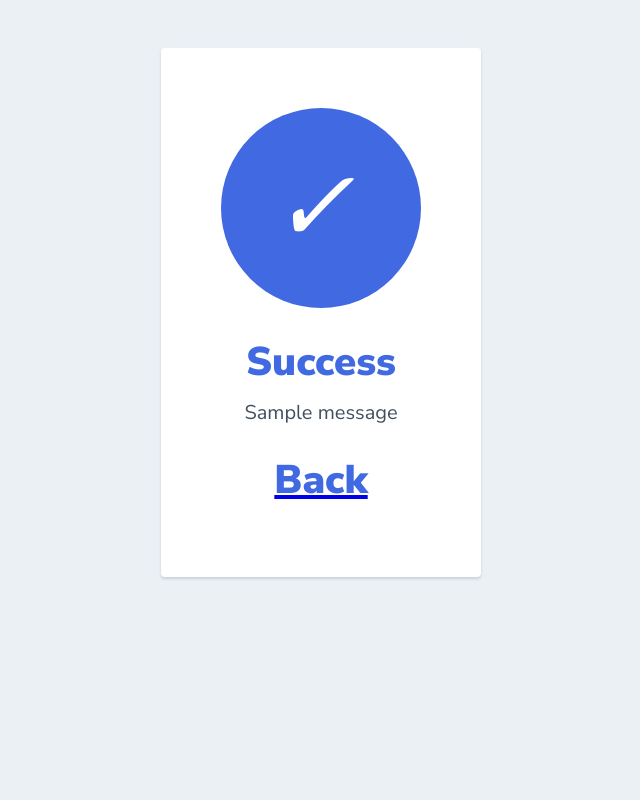
After one commit to godwinumosen/Tech_beatrice, a Django app: page /message/ in a window 1280 px wide. The commit adds this page. Shown: the whole page, without its empty margins (319-959 px from the left). Run offline with Django 5.2, Linux system fonts and the light colour scheme; one stand-in notice (Sample message) is shown.

Commit message:
contact page is been build

```diff
--- a/techbeatrice/urls.py
+++ b/techbeatrice/urls.py
@@ -9,4 +9,5 @@ urlpatterns = [
     path('article2/<int:pk>/', SecondTechbeatriceDetailViewArticleDetailView.as_view(), name="second_detail"),
     path('about/', views.AboutView, name='about'),
     path('contact/', views.ContactView, name='contact'),
+    path('message/', views.message, name='message'),
 ]
--- a/techbeatrice/views.py
+++ b/techbeatrice/views.py
@@ -66,5 +66,5 @@ def deus_magnus_whatsapp_message(request):
     context = {'whatsapp_link': techbeatrice_whatsapp_link}
     return render(request, 'techbeatrice_kwhatsapp_message.html', context)
 
-'''def message (request):
-    return render (request, 'techbeatrice/message.html', {})'''
+def message (request):
+    return render (request, 'techbeatrice/message.html', {})
--- a/templates/techbeatrice/contact.html
+++ b/templates/techbeatrice/contact.html
@@ -70,7 +70,8 @@
                 <div class="col-lg-8">
                     <div class="contact-form bg-secondary rounded p-5">
                         <div id="success"></div>
-                        <form name="sentMessage" id="contactForm">
+                        <form method="POST">
+                            {% csrf_token %}
                             <div class="control-group">
                                 <input name="message-name" type="text" class="form-control border-0 p-4" id="name" placeholder="Your Name" required="required"  />
                                 <p class="help-block text-danger"></p>
--- /dev/null
+++ b/templates/techbeatrice/message.html
@@ -0,0 +1,54 @@
+<html>
+  <head>
+    <link href="https://fonts.googleapis.com/css?family=Nunito+Sans:400,400i,700,900&display=swap" rel="stylesheet">
+  </head>
+    <style>
+      body {
+        text-align: center;
+        padding: 40px 0;
+        background: #EBF0F5;
+      }
+        h1 {
+          color: #4169E1;
+          font-family: "Nunito Sans", "Helvetica Neue", sans-serif;
+          font-weight: 900;
+          font-size: 40px;
+          margin-bottom: 10px;
+        }
+        p {
+          color: #404F5E;
+          font-family: "Nunito Sans", "Helvetica Neue", sans-serif;
+          font-size:20px;
+          margin: 0;
+        }
+      i {
+        color: #fff;
+        font-size: 100px;
+        line-height: 200px;
+        margin-left:-15px;
+      }
+      .card {
+        background: white;
+        padding: 60px;
+        border-radius: 4px;
+        box-shadow: 0 2px 3px #C8D0D8;
+        display: inline-block;
+        margin: 0 auto;
+      }
+    </style>
+
+    <body>
+      <div class="card">
+      <div style="border-radius:200px; height:200px; width:200px; background: #4169E1; margin:0 auto;">
+        <i class="checkmark">✓</i>
+      </div>
+      {% for message in messages %}
+        <h1>Success</h1>
+        <p>{{ message }}</p>
+        {% endfor %}
+        <small>
+          <a href="{% url 'contact' %}" class="btn btn-info"><h1>Back</h1></a>
+       </small>
+      </div>
+    </body>
+</html>
```
